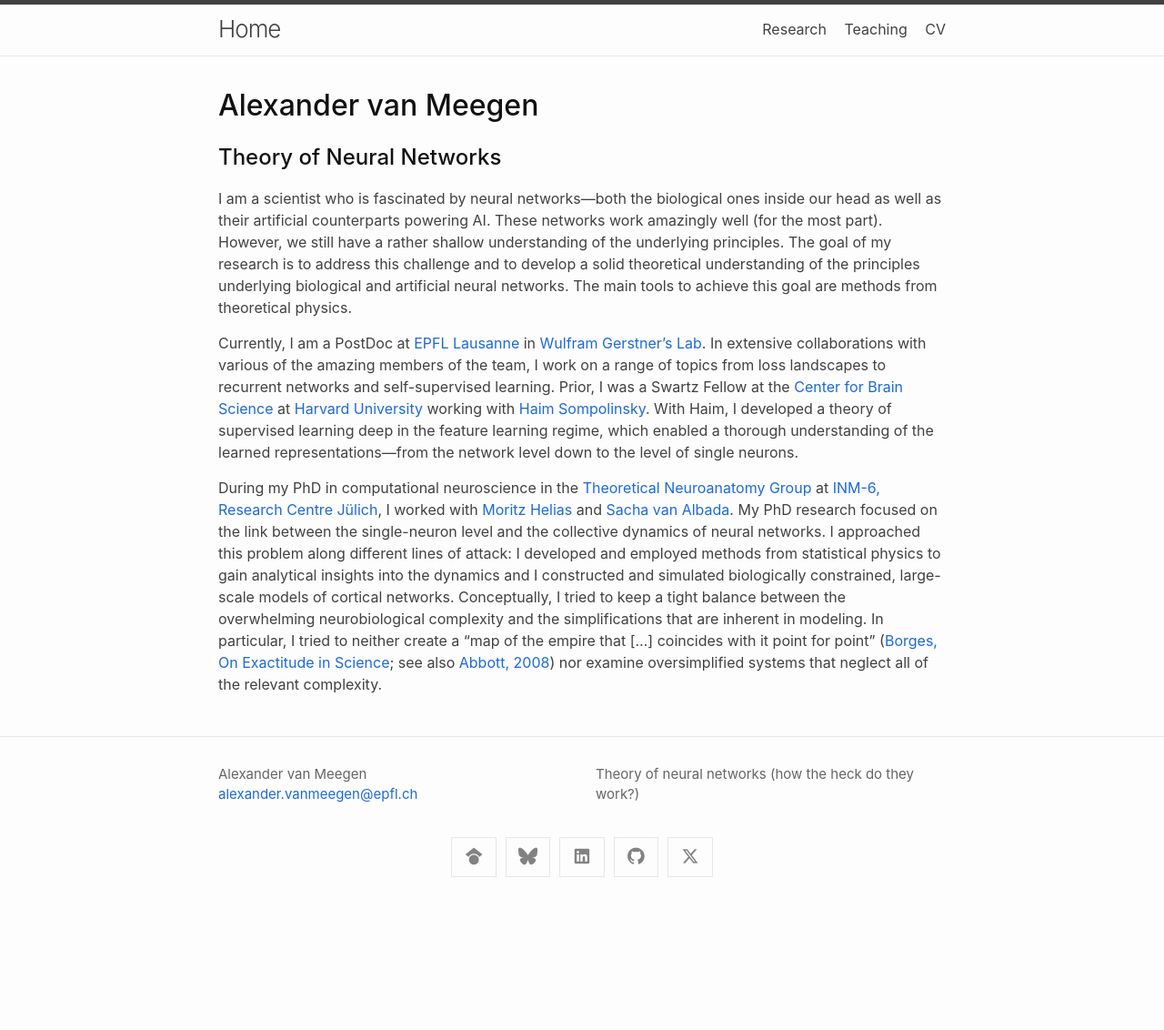
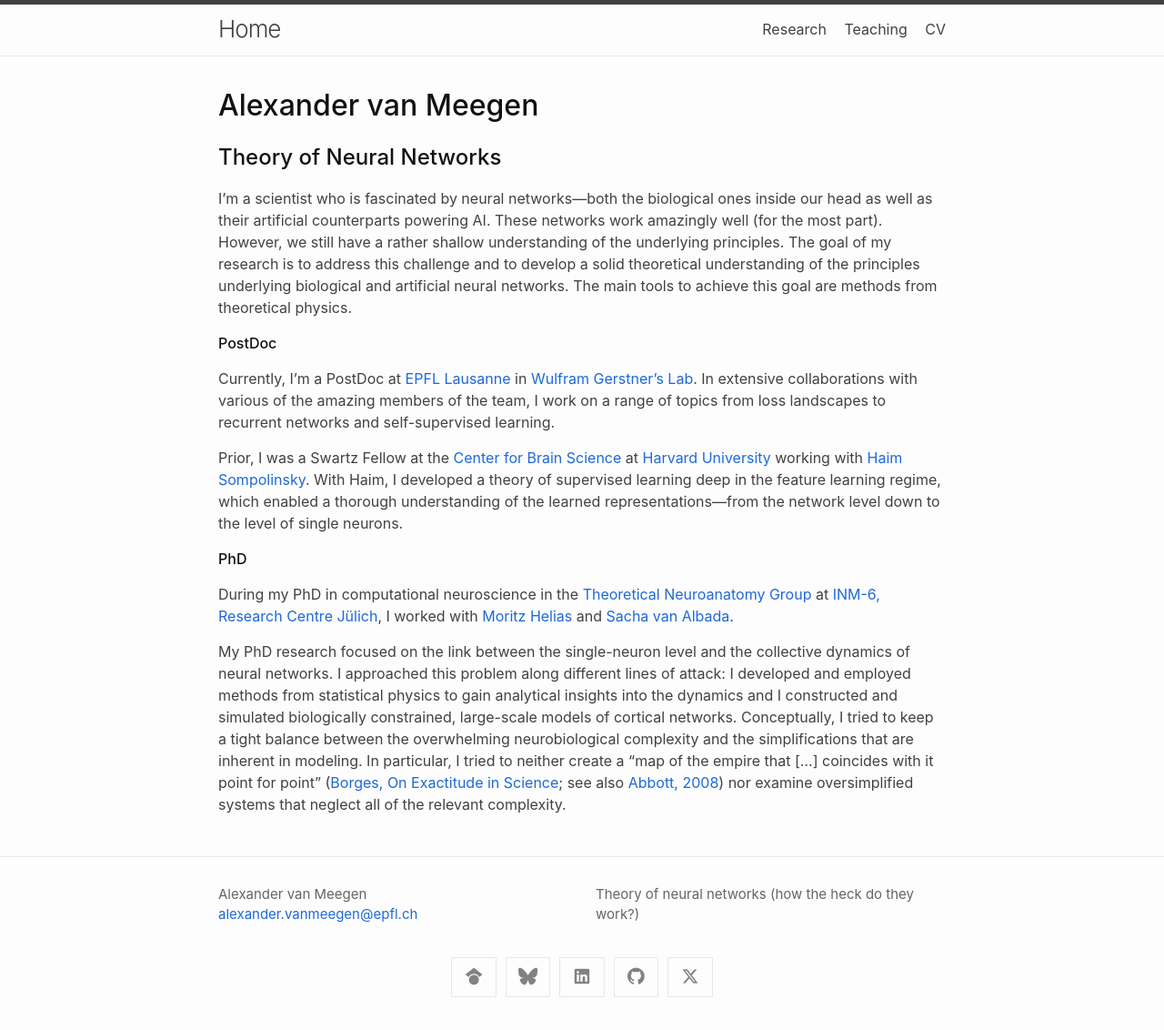
Before and after one commit to AlexVanMeegen/alexvanmeegen.github.io, a Jekyll site: the page built from index.md, in a window 1280 px wide. Shown: the whole page at 91% size. Built offline with Jekyll 4.4.1, drawn with Linux system fonts in a browser that asks for light colours; nearby versions of some CDN libraries; before the commit the page ends 1000 px from its top, so only the background shows below that.

Commit message:
more structure in landing page

```diff
--- a/index.md
+++ b/index.md
@@ -5,10 +5,18 @@ title: Alexander van Meegen
 
 ## Theory of Neural Networks
 
-I am a scientist who is fascinated by neural networks---both the biological ones inside our head as well as their artificial counterparts powering AI. These networks work amazingly well (for the most part). However, we still have a rather shallow understanding of the underlying principles. The goal of my research is to address this challenge and to develop a solid theoretical understanding of the principles underlying biological and artificial neural networks. The main tools to achieve this goal are methods from theoretical physics.
+I'm a scientist who is fascinated by neural networks---both the biological ones inside our head as well as their artificial counterparts powering AI. These networks work amazingly well (for the most part). However, we still have a rather shallow understanding of the underlying principles. The goal of my research is to address this challenge and to develop a solid theoretical understanding of the principles underlying biological and artificial neural networks. The main tools to achieve this goal are methods from theoretical physics.
 
-Currently, I am a PostDoc at [EPFL Lausanne](https://www.epfl.ch/en/) in [Wulfram Gerstner's Lab](https://www.epfl.ch/labs/lcn/). In extensive collaborations with various of the amazing members of the team, I work on a range of topics from loss landscapes to recurrent networks and self-supervised learning. Prior, I was a Swartz Fellow at the [Center for Brain Science](https://cbs.fas.harvard.edu/) at [Harvard University](https://www.harvard.edu/) working with [Haim Sompolinsky](https://cbs.fas.harvard.edu/community/people/haim-sompolinsky). With Haim, I developed a theory of supervised learning deep in the feature learning regime, which enabled a thorough understanding of the learned representations---from the network level down to the level of single neurons.
+#### PostDoc
 
-During my PhD in computational neuroscience in the [Theoretical Neuroanatomy Group](https://www.fz-juelich.de/inm/inm-6/EN/Forschung/TheoNeuroana/artikel.html?nn=724694) at [INM-6, Research Centre Jülich](https://www.fz-juelich.de/inm/inm-6/EN/Home/home_node_INM6.html), I worked with [Moritz Helias](https://www.fz-juelich.de/en/inm/inm-6/forschung/theory-of-multi-scale-neuronal-networks-b-fg-template) and [Sacha van Albada](https://www.fz-juelich.de/en/inm/inm-6/forschung/theoretical-neuroanatomy-b-fg-template). My PhD research focused on the link between the single-neuron level and the collective dynamics of neural networks. I approached this problem along different lines of attack: I developed and employed methods from statistical physics to gain analytical insights into the dynamics and I constructed and simulated biologically constrained, large-scale models of cortical networks.
-Conceptually, I tried to keep a tight balance between the overwhelming neurobiological complexity and the simplifications that are inherent in modeling. In particular, I tried to neither create a "map of the empire that [...] coincides with it point for point" ([Borges, On Exactitude in Science](https://neilgreenberg.com/ao-quote-borges-on-exactitude-in-science/); see also [Abbott, 2008](https://www.sciencedirect.com/science/article/pii/S0896627308008921)) nor examine oversimplified systems that neglect all of the relevant complexity.
+Currently, I'm a PostDoc at [EPFL Lausanne](https://www.epfl.ch/en/) in [Wulfram Gerstner's Lab](https://www.epfl.ch/labs/lcn/). In extensive collaborations with various of the amazing members of the team, I work on a range of topics from loss landscapes to recurrent networks and self-supervised learning.
+
+Prior, I was a Swartz Fellow at the [Center for Brain Science](https://cbs.fas.harvard.edu/) at [Harvard University](https://www.harvard.edu/) working with [Haim Sompolinsky](https://cbs.fas.harvard.edu/community/people/haim-sompolinsky). With Haim, I developed a theory of supervised learning deep in the feature learning regime, which enabled a thorough understanding of the learned representations---from the network level down to the level of single neurons.
+
+
+#### PhD
+
+During my PhD in computational neuroscience in the [Theoretical Neuroanatomy Group](https://www.fz-juelich.de/inm/inm-6/EN/Forschung/TheoNeuroana/artikel.html?nn=724694) at [INM-6, Research Centre Jülich](https://www.fz-juelich.de/inm/inm-6/EN/Home/home_node_INM6.html), I worked with [Moritz Helias](https://www.fz-juelich.de/en/inm/inm-6/forschung/theory-of-multi-scale-neuronal-networks-b-fg-template) and [Sacha van Albada](https://www.fz-juelich.de/en/inm/inm-6/forschung/theoretical-neuroanatomy-b-fg-template).
+
+My PhD research focused on the link between the single-neuron level and the collective dynamics of neural networks. I approached this problem along different lines of attack: I developed and employed methods from statistical physics to gain analytical insights into the dynamics and I constructed and simulated biologically constrained, large-scale models of cortical networks. Conceptually, I tried to keep a tight balance between the overwhelming neurobiological complexity and the simplifications that are inherent in modeling. In particular, I tried to neither create a "map of the empire that [...] coincides with it point for point" ([Borges, On Exactitude in Science](https://neilgreenberg.com/ao-quote-borges-on-exactitude-in-science/); see also [Abbott, 2008](https://www.sciencedirect.com/science/article/pii/S0896627308008921)) nor examine oversimplified systems that neglect all of the relevant complexity.
 <!--From a broader perspective, I hope to contribute to a shift in Neuroscience from a strongly Galisonian (method driven) culture towards a more Kuhnian (theory driven) approach ([Dyson, 2012](https://science.sciencemag.org/content/338/6113/1426)).-->
```
